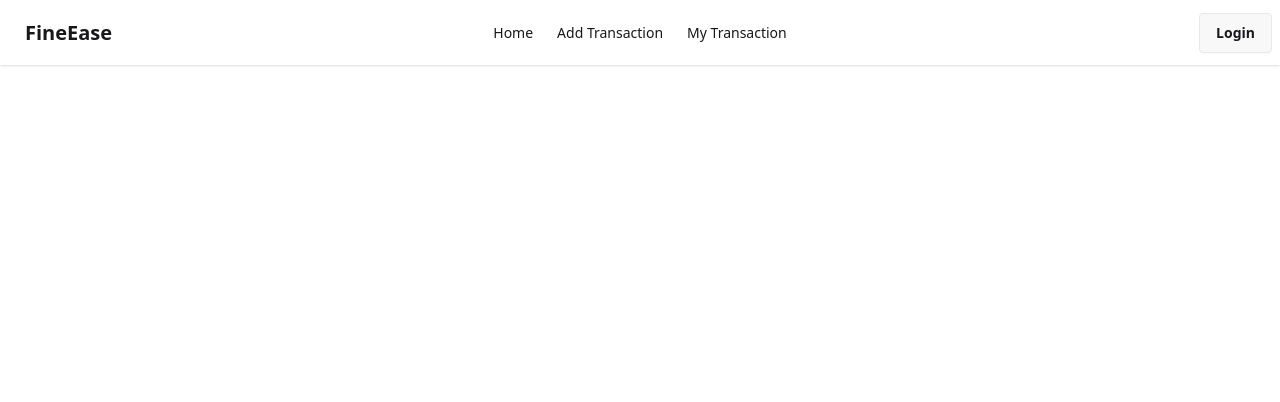
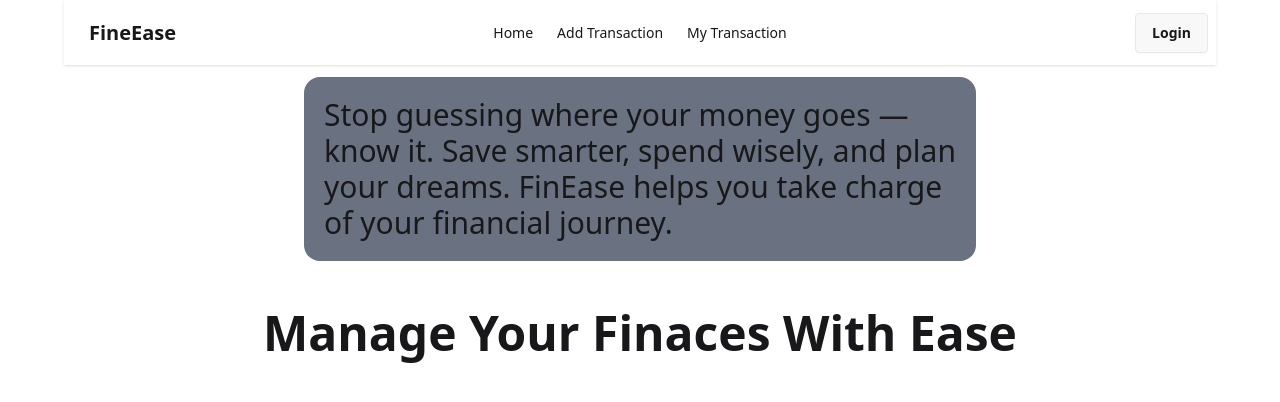
Before and after one commit to Xubaear/Assignment-10-client, a React (Vite) app: page / in a window 1280 px wide. Shown: the top 402 px of the page. Built offline with nearby package versions, Linux system fonts and the light colour scheme.

Commit message:
added banner section

```diff
--- /dev/null
+++ b/src/Components/Banner.jsx
@@ -0,0 +1,21 @@
+import React from 'react';
+
+const Banner = () => {
+    return (
+        <>
+
+        <div>
+            <h1 className='text-3xl mt-3 max-w-2xl mx-auto p-5 rounded-2xl bg-gray-500'>Stop guessing where your money goes — know it. Save smarter, spend wisely, and plan your dreams.
+        FinEase helps you take charge of your financial journey.</h1>
+
+        <h2 className="text-5xl font-semibold mt-12 text-center">
+            Manage Your Finaces With Ease
+        </h2>
+
+        </div>
+
+        </>
+    );
+};
+
+export default Banner;
--- /dev/null
+++ b/src/Components/Home.jsx
@@ -0,0 +1,16 @@
+import React from 'react';
+import Banner from './Banner';
+
+const Home = () => {
+    return (
+        <div>
+
+                <Banner></Banner>
+
+
+        </div>
+
+    );
+};
+
+export default Home;
--- a/src/Components/Navbar.jsx
+++ b/src/Components/Navbar.jsx
@@ -13,7 +13,7 @@ const Navbar = () => {
 
 
     return (
-        <div className="navbar bg-base-100 shadow-sm">
+        <div className="navbar bg-base-100 shadow-sm max-w-6xl mx-auto">
   <div className="navbar-start">
     <div className="dropdown">
       <div tabIndex={0} role="button" className="btn btn-ghost lg:hidden">
--- a/src/Routes/Routes.jsx
+++ b/src/Routes/Routes.jsx
@@ -1,6 +1,7 @@
 import React from 'react';
 import { createBrowserRouter } from "react-router";
 import HomeLayout from '../Layout/HomeLayout';
+import Home from '../Components/Home';
 const router = createBrowserRouter([
   {
     path: "/",
@@ -9,7 +10,7 @@ const router = createBrowserRouter([
       {
         index: true,
         path: '/',
-
+        Component: Home
       },
       {
 
```
